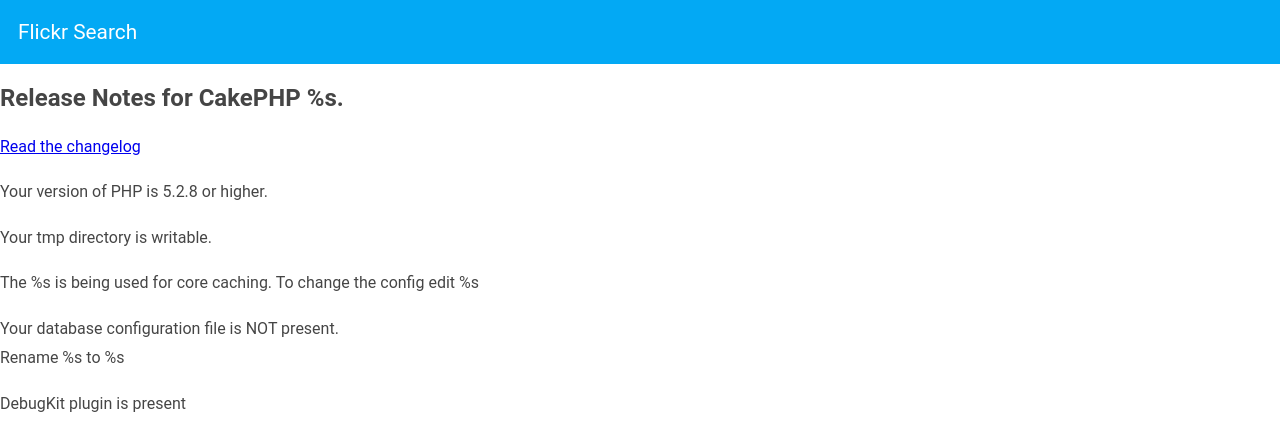
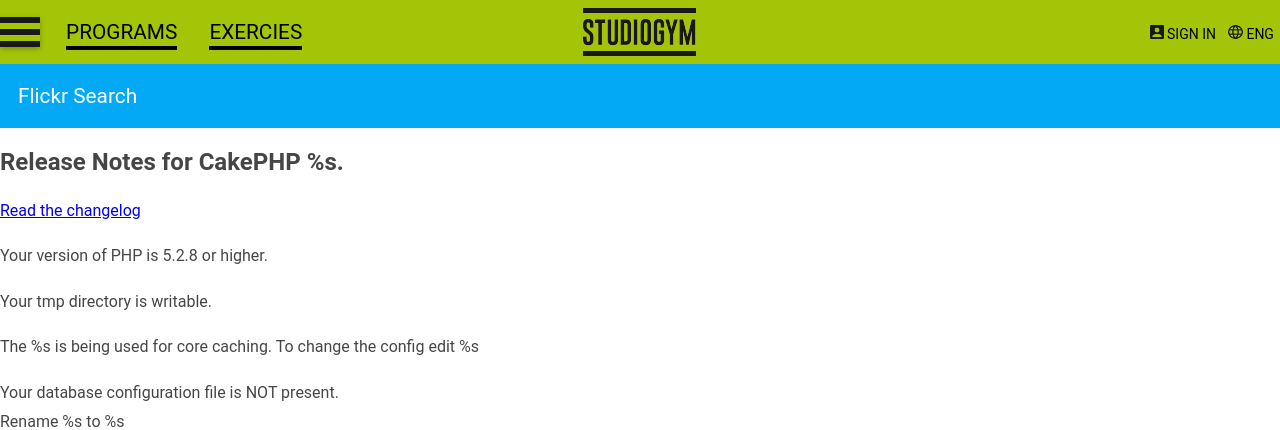
Before and after one commit to anbinh/gym, a CakePHP app: the page made by app/View/Pages/home.ctp in a window 1280 px wide. Shown: the top 430 px of the page. Run offline with PHP 8.4 and a stand-in for CakePHP, Linux system fonts and the light colour scheme; the template is opened without the code that fills it, so the values that code supplies are empty; some libraries are stand-ins or nearby versions.

Commit message:
title commit

```diff
--- a/app/View/Layouts/default.ctp
+++ b/app/View/Layouts/default.ctp
@@ -41,7 +41,7 @@ $cakeVersion = __d('cake_dev', 'CakePHP %s', Configure::version())
 </head>
 <body ng-app="App" ng-controller="bodyController">
 	<div id="container">
-		<!-- <div id="header">
+		 <div id="header">
             <md-toolbar layout="row" layout-sm="row" layout-align="center center" layout-align-sm="center center">
                 <div flex="33" layout="row" layout-align="start center">
                     <md-button class="md-raised header_button_menu"  ng-click="toggleRight()"></md-button>
@@ -52,8 +52,8 @@ $cakeVersion = __d('cake_dev', 'CakePHP %s', Configure::version())
                     <md-button class="logo" ng-click="logoClick()"></md-button>
                 </div>
                 <div flex="33" layout="row" layout-align="end center">
-                    <md-button class="header_button " hide-sm ng-click="programClick()">Sign in</md-button>
-                    <md-button class="header_button " hide-sm ng-click="programClick()">ENG</md-button>
+                    <md-button class="right_header_button "  ng-click="signInClick()"><img src="/img/images/picto.png"/> Sign in</md-button>
+                    <md-button class="right_header_button "  ng-click="engClick()"><img src="/img/images/earth.png"/> ENG</md-button>
                 </div>
             </md-toolbar>
             <md-sidenav class="md-sidenav-left md-whiteframe-z2 left-menu" md-component-id="right">
@@ -70,7 +70,9 @@ $cakeVersion = __d('cake_dev', 'CakePHP %s', Configure::version())
                     </md-list>
                 </md-content>
             </md-sidenav>
-		</div> -->
+		</div>
+
+
 		 <md-toolbar>
 		  	<div class="md-toolbar-tools">
 		  		<span class="md-flex">Flickr Search</span>
--- a/app/webroot/css/style.css
+++ b/app/webroot/css/style.css
@@ -35,6 +35,12 @@ margin: 0 30px 25px 30px;
 
 .header_button span{
     color: #000000;
-    border-bottom: 5px solid #000000;
+    border-bottom: 4px solid #000000;
     padding-bottom: 2px;
+    margin-left: 20px;
 }
+
+.right_header_button span{
+    color: #000000;
+    font-size: 14px;
+}
```
